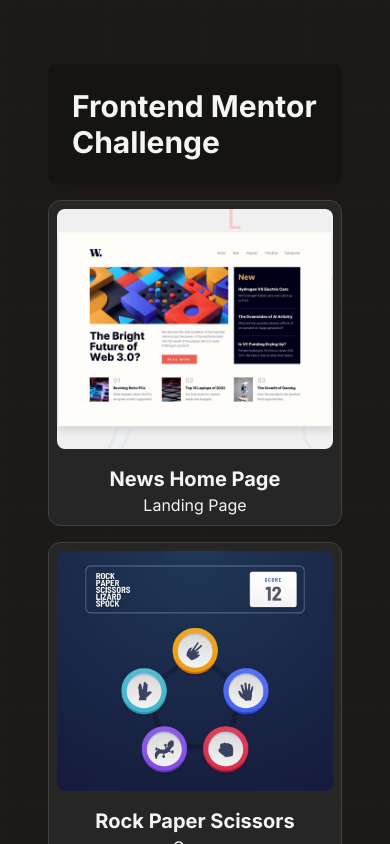
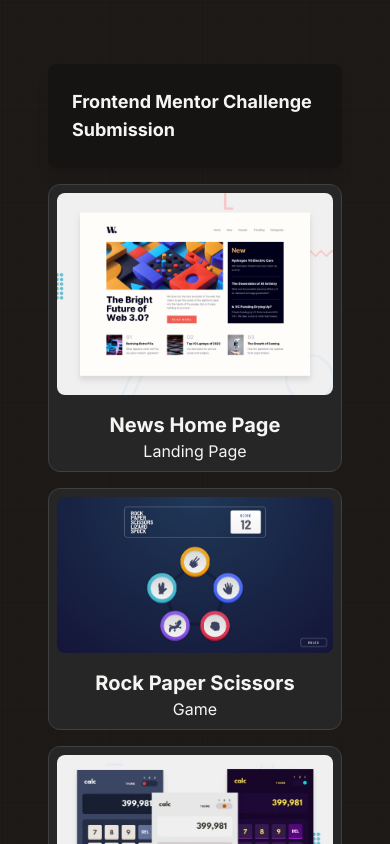
Before and after one commit to daft2/frontend-2023, a React (Vite) app: page / in a window 390 px wide. Built offline with nearby package versions, Linux system fonts and the light colour scheme.

Commit message:
ref: adjust wording and mobile style

```diff
--- a/src/App.tsx
+++ b/src/App.tsx
@@ -59,9 +59,9 @@ const Homepage = () => {
   return (
     <div className="w-screen h-screen bg-[url('/images/graph-paper.svg')] bg-stone-900 p-4 overflow-x-hidden font-inter">
       <div className="max-w-3xl my-12 mx-8 lg:mx-auto">
-        <div className="bg-black/20 shadow-lg rounded-lg overflow-hidden p-6 my-4">
-          <span className="text-3xl font-semibold">
-            Frontend Mentor Challenge
+        <div className="bg-black/20 shadow-lg rounded-lg overflow-hidden p-6 my-4 flex justify-center">
+          <span className="text-lg xl:text-3xl font-semibold">
+            Frontend Mentor Challenge Submission
           </span>
         </div>
         <div className="grid grid-cols-1 md:grid-cols-2 lg:grid-cols-2 gap-4 h-fit">
@@ -74,11 +74,13 @@ const Homepage = () => {
                 <img
                   src={item.thumbnail}
                   alt={`Project Thumbnail ${item.title}`}
-                  className="object-cover w-full h-[15rem] rounded-lg"
+                  className="object-cover w-full lg:h-[15rem] rounded-lg"
                 />
                 {!item.completed && (
                   <div className="absolute w-full h-full bg-yellow-500/30 font-bold px-2 text-black flex items-center justify-center top-1/2 left-1/2 transform -translate-x-1/2 -translate-y-1/2">
-                    <span className="text-2xl">Work in progress</span>
+                    <span className="text-md lg:text-2xl">
+                      Work in progress
+                    </span>
                   </div>
                 )}
               </div>
```
